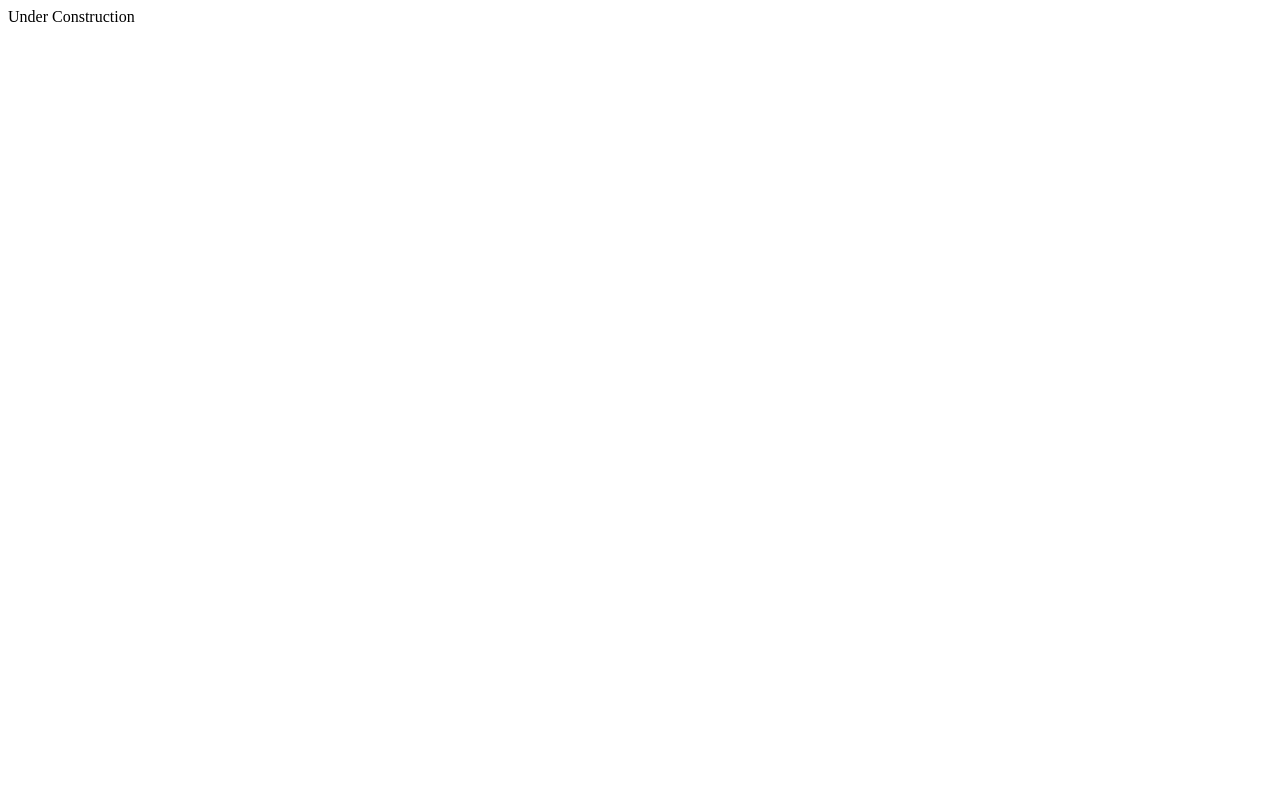
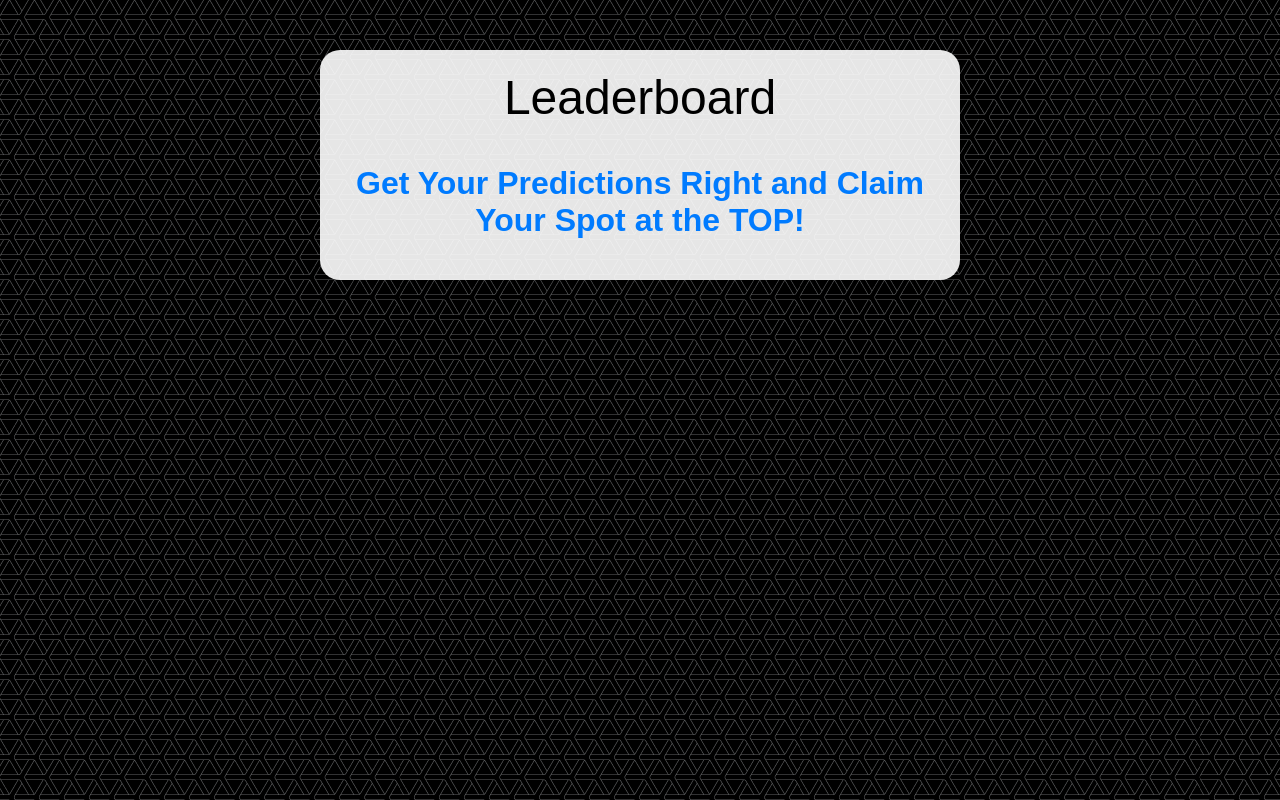
Before and after one commit to HARI-KIRAN-REDDY/Leaderboard, a plain HTML site: page index.html in a window 1280 px wide. Drawn offline with Linux system fonts and the light colour scheme.

Commit message:
demo file added

```diff
--- a/index.html
+++ b/index.html
@@ -1,8 +1,44 @@
-<html>
+<!DOCTYPE html>
+<html lang="en">
+
 <head>
-<title>LeaderBoard</title>
-<head>
+    <meta charset="UTF-8">
+    <meta name="viewport" content="width=device-width, initial-scale=1.0">
+    <title>Leaderboard</title>
+    <style>
+        body {
+            font-family: Arial, sans-serif;
+            text-align: center;
+            margin: 0;
+            padding: 0;
+            background: url('background.png') repeat;
+        }
+
+        .container {
+            background-color: rgba(255, 255, 255, 0.9);
+            padding: 20px;
+            border-radius: 20px;
+            box-shadow: 0 4px 8px rgba(0, 0, 0, 0.1);
+            margin: 50px auto;
+            max-width: 600px;
+        }
+
+        h1 {
+            color: #007BFF;
+        }
+
+        .website-name {
+            font-size: 48px;
+            margin-bottom: 40px;
+        }
+    </style>
+</head>
+
 <body>
-<p>Under Construction</p>
+    <div class="container">
+        <div class="website-name">Leaderboard</div>
+        <h1>Get Your Predictions Right and Claim Your Spot at the TOP!</h1>
+    </div>
 </body>
-</html
+
+</html>
```
Also changed, not shown: background.png (added).
